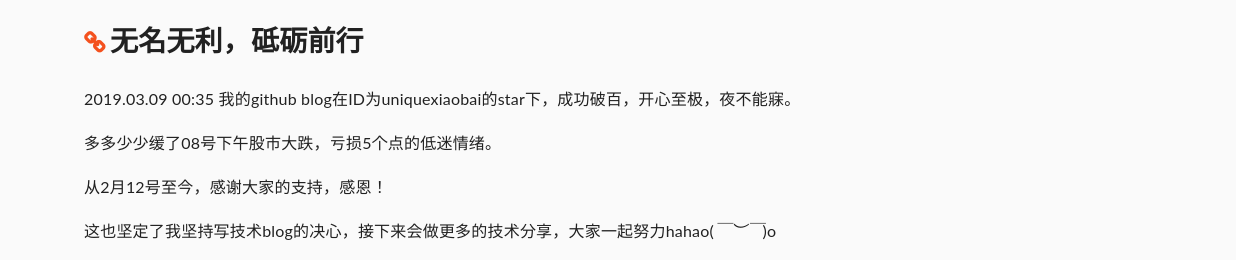
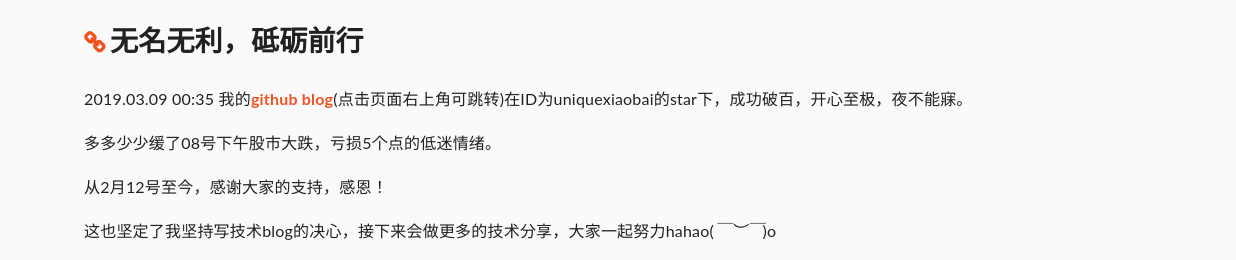
Before and after one commit to samemtonone/mtonhuang.github.io, a plain HTML site: page about/index.html in a window 1280 px wide. Shown: the part 207-467 px from the top of the page, 44-1280 px from the left. Drawn offline with nearby package versions, Linux system fonts and the light colour scheme; some packages are replaced by stand-ins of ours; files that its build step writes are made by us from their sources.

Commit message:
Site updated: 2019-03-19 10:19:38

```diff
--- a/about/index.html
+++ b/about/index.html
@@ -154,7 +154,7 @@
   </h1>
   <article class="passage-article">
     <p>我是mtonhuang，这里是我关于前端架构，版本工具，源码剖析，h5c3等的日常总结，让我们在前端进阶的路上，共勉^_^ 。</p>
-<h2 id="无名无利，砥砺前行"><a href="#无名无利，砥砺前行" class="headerlink" title="无名无利，砥砺前行"></a>无名无利，砥砺前行</h2><p>2019.03.09 00:35 我的github blog在ID为uniquexiaobai的star下，成功破百，开心至极，夜不能寐。</p>
+<h2 id="无名无利，砥砺前行"><a href="#无名无利，砥砺前行" class="headerlink" title="无名无利，砥砺前行"></a>无名无利，砥砺前行</h2><p>2019.03.09 00:35 我的<a href="https://github.com/mtonhuang/bolg" target="_blank" rel="noopener">github blog</a>(点击页面右上角可跳转)在ID为uniquexiaobai的star下，成功破百，开心至极，夜不能寐。</p>
 <p>多多少少缓了08号下午股市大跌，亏损5个点的低迷情绪。</p>
 <p>从2月12号至今，感谢大家的支持，感恩！ </p>
 <p>这也坚定了我坚持写技术blog的决心，接下来会做更多的技术分享，大家一起努力hahao(<em>￣︶￣</em>)o  </p>
```
Also changed, not shown: categories/index.html (+1 -1 lines).
